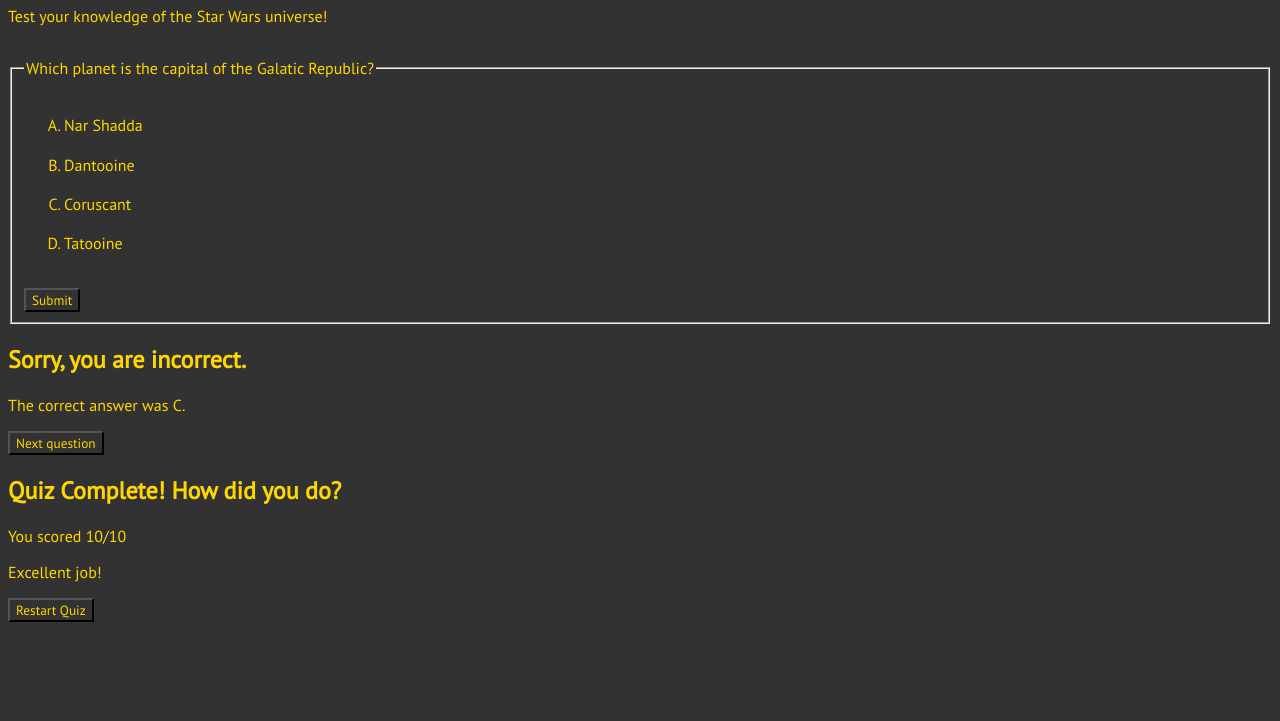
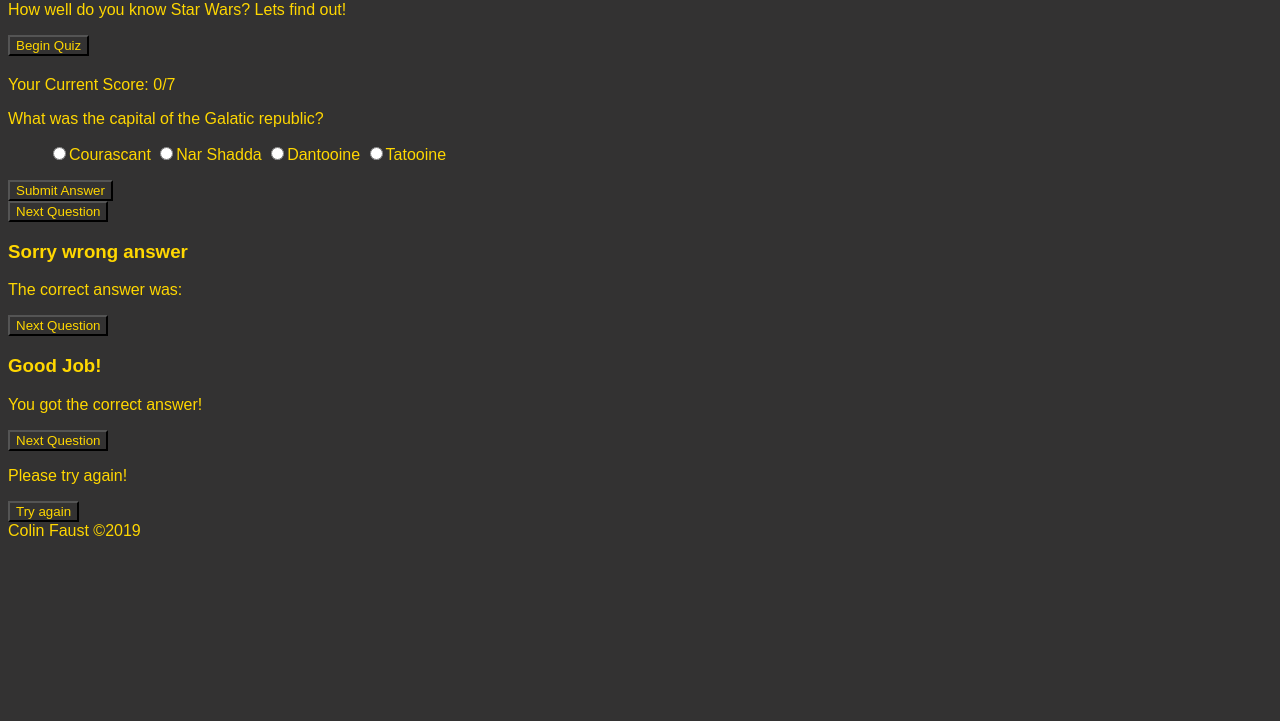
Before and after one commit to faustc908/Quiz-application, a plain HTML site: page Index.html in a window 1280 px wide. Shown: the part 79-800 px from the top of the page. Drawn offline with nearby package versions, Linux system fonts and the light colour scheme.

Commit message:
Update Index.html

```diff
--- a/Index.html
+++ b/Index.html
@@ -1,53 +1,74 @@
 <!DOCTYPE html>
-<html lang="en">
-  <head>
-  <!-- title of app-->
+<html lang ="en">
+<head>
+  <title>Star Wars Quiz</title>
+  <link href="https://fonts.googleapis.com/css?family=Roboto&display=swap" rel="stylesheet">
+  <link rel="stylesheet" type="text/css" href="style.css">
+</head>
+<body>
+<!-- Opening Page -->
+    <h1>Star Wars Quiz</h1>
+    <aside>
+    <div class = "start-quiz">
+      <p class = 'titlePage'>How well do you know Star Wars?  Lets find out! </p>
+      <button class='start-button'>Begin Quiz</button>
+    </div>
+    </aside>
+<!-- Questions & related buttons -->
+    <div class = 'questions'>
+      <h2 class='question'></h2>
+         <p class= "score"> Your Current Score: 0/7 </p>
+         <p>What was the capital of the Galatic republic?</p>
+          <ul class ="list">
+           <input type="radio" name="answer1"><label>Courascant</label>
+          <input type="radio"
+          name="answer2"><label>Nar Shadda</label>
+          <input type="radio"
+          name="answer3"><label>Dantooine</label>
+          <input type="radio"
+          name="answer4"><label>Tatooine</label>
+          </ul>
 
-    <title>Star Wars Quiz</title>
-    <meta charset="utf-8">
-    <meta name="viewport" content="width=device-width, initial-scale=1">
-    <meta name="description" content="Create and Test your App Idea">
-    <link href="https://fonts.googleapis.com/css?family=PT+Sans" rel="stylesheet">
-    <link href="style.css" rel="stylesheet" type="text/css" />
-    <script src="index.js"></script>
-  </head>
-  <body>
-    <main>
+          <div class='submit'>
+            <button class="submit-button">Submit Answer</button>
+      </div>
+    <div class='next'>
+        <button class="next-button">Next Question</button>
+    </div>
+      <p class = 'question-number'></p>
+    </div>
 
-  <!--Start Section-->
+<!-- Wrong Answer Screen -->
+    <div class="feedback-page-incorrect">
+      <div class="incorrect">
+        <h3>Sorry wrong answer</h3>
+        <p>The correct answer was: </p>
+      </div>
+      <button class="nextquestion">Next Question</button>
+    </div>
 
-      <h1>Star Wars Quiz</h1>
-        <p>Test your knowledge of the Star Wars universe!</p>
 
-  <!--Question's section-->
+<!-- Correct Answer Screen -->
+          <div class="feedback-page-correct">
+      <div class="correct">
+        <h3>Good Job!</h3>
+        <p>You got the correct answer!</p>
+        <button class="nextquestion">Next Question</button>
+      </div>
+    </div>
 
-      <form role="form" action="/quiz" accept-charset="UTF-8" class="quiz">
-        <fieldset>
-          <legend>
-            <p>Which planet is the capital of the Galatic Republic?</p>
-          </legend>
-               <ol type="A">
-                 <li><label for="answerA">Nar Shadda</label><option id="answerA" name="answer" value="0"></li>
-                 <li><label for="answerB">Dantooine</label><option id="answerB" name="answer" value="1"></li>
-                 <li><label for="answerC">Coruscant</label><option id="answerC" name="answer" value="2"></li>
-                 <li><label for="answerD">Tatooine</label><option id="answerD" name="answer" value="3"></li>
-               </ol>
-            <input type="submit">
-        </fieldset>
-      </form>
-
-  <!--Feedback Section-->
-
-      <h2>Sorry, you are incorrect.</h2>
-      <p>The correct answer was C.</p>
-      <button id="nextQuestionButton">Next question</button>
-
-  <!--Final Section-->
-
-      <h2>Quiz Complete!  How did you do?</h2>
-      <p>You scored 10/10</p>
-      <p>Excellent job!<p>
-      <button id="restartQuizButton">Restart Quiz</button>
-    </main>
-  </body>
+<!-- Score page & replay-button -->
+<aside>
+    <div class = 'end-quiz'>
+      <p class = 'end-score'></p>
+      <p class='comment'>Please try again!</p>
+        <button class="retake-button">Try again</button>
+    </div>
+</aside>
+<!--Footer-->
+    <footer class='footer'> Colin Faust ©2019 </footer>
+<!--upload scripts-->
+<script src="https://code.jquery.com/jquery-3.2.1.min.js"></script>
+<script src="script.js"></script>
+</body>
 </html>
```
